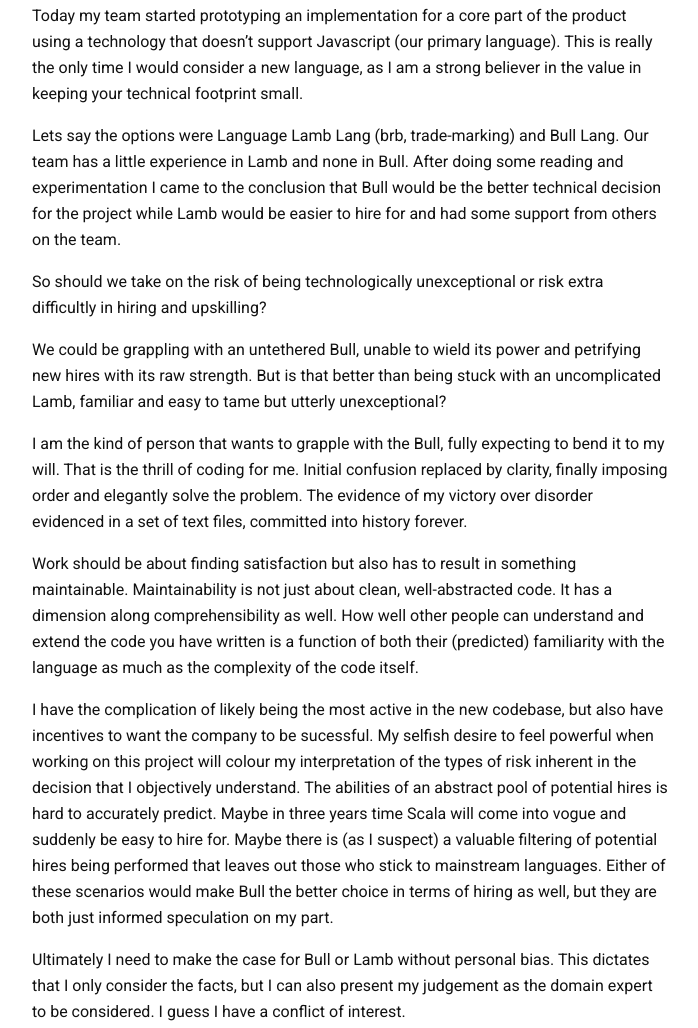
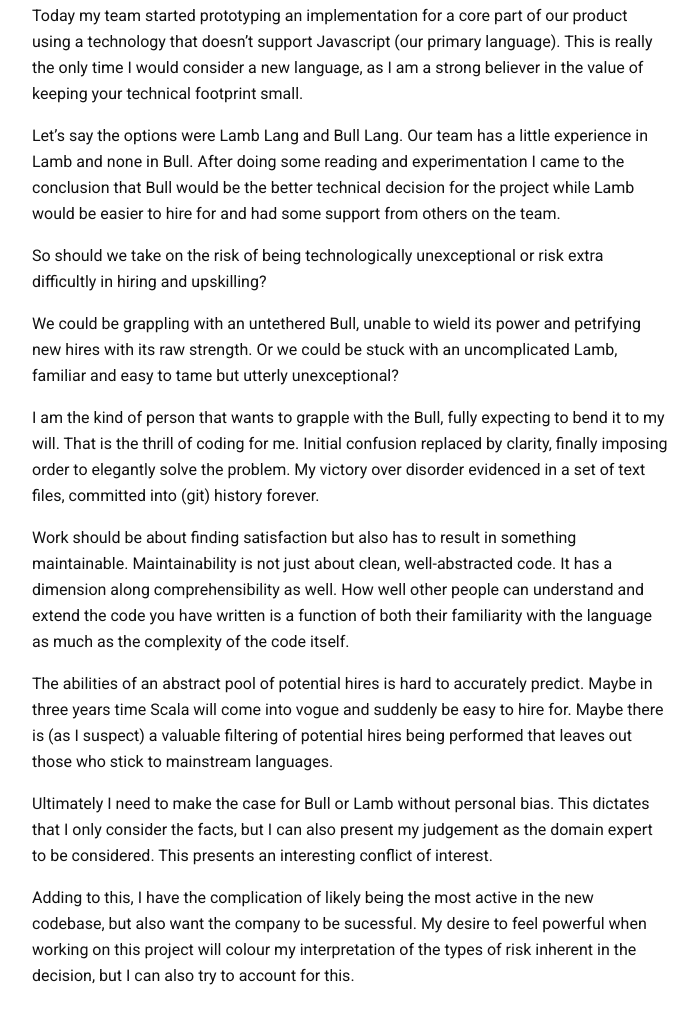
Before and after one commit to jtfell/blog, a plain HTML site: page posts/2019-11-03-Bull-and-Lamb.html in a window 1280 px wide. Shown: the part 245-1273 px from the top of the page, without its empty margins (290-988 px from the left). Drawn offline with Linux system fonts and the light colour scheme.

Commit message:
Publish.

```diff
--- a/posts/2019-11-03-Bull-and-Lamb.html
+++ b/posts/2019-11-03-Bull-and-Lamb.html
@@ -16,14 +16,15 @@
 
       <section class="mx-auto px3 py3">
         <h2 class="h2 caps">Bull and Lamb</h2>
-        <div><p>Today my team started prototyping an implementation for a core part of the product using a technology that doesn’t support Javascript (our primary language). This is really the only time I would consider a new language, as I am a strong believer in the value in keeping your technical footprint small.</p>
-<p>Lets say the options were Language Lamb Lang (brb, trade-marking) and Bull Lang. Our team has a little experience in Lamb and none in Bull. After doing some reading and experimentation I came to the conclusion that Bull would be the better technical decision for the project while Lamb would be easier to hire for and had some support from others on the team.</p>
+        <div><p>Today my team started prototyping an implementation for a core part of our product using a technology that doesn’t support Javascript (our primary language). This is really the only time I would consider a new language, as I am a strong believer in the value of keeping your technical footprint small.</p>
+<p>Let’s say the options were Lamb Lang and Bull Lang. Our team has a little experience in Lamb and none in Bull. After doing some reading and experimentation I came to the conclusion that Bull would be the better technical decision for the project while Lamb would be easier to hire for and had some support from others on the team.</p>
 <p>So should we take on the risk of being technologically unexceptional or risk extra difficultly in hiring and upskilling?</p>
-<p>We could be grappling with an untethered Bull, unable to wield its power and petrifying new hires with its raw strength. But is that better than being stuck with an uncomplicated Lamb, familiar and easy to tame but utterly unexceptional?</p>
-<p>I am the kind of person that wants to grapple with the Bull, fully expecting to bend it to my will. That is the thrill of coding for me. Initial confusion replaced by clarity, finally imposing order and elegantly solve the problem. The evidence of my victory over disorder evidenced in a set of text files, committed into history forever.</p>
-<p>Work should be about finding satisfaction but also has to result in something maintainable. Maintainability is not just about clean, well-abstracted code. It has a dimension along comprehensibility as well. How well other people can understand and extend the code you have written is a function of both their (predicted) familiarity with the language as much as the complexity of the code itself.</p>
-<p>I have the complication of likely being the most active in the new codebase, but also have incentives to want the company to be sucessful. My selfish desire to feel powerful when working on this project will colour my interpretation of the types of risk inherent in the decision that I objectively understand. The abilities of an abstract pool of potential hires is hard to accurately predict. Maybe in three years time Scala will come into vogue and suddenly be easy to hire for. Maybe there is (as I suspect) a valuable filtering of potential hires being performed that leaves out those who stick to mainstream languages. Either of these scenarios would make Bull the better choice in terms of hiring as well, but they are both just informed speculation on my part.</p>
-<p>Ultimately I need to make the case for Bull or Lamb without personal bias. This dictates that I only consider the facts, but I can also present my judgement as the domain expert to be considered. I guess I have a conflict of interest.</p></div>
+<p>We could be grappling with an untethered Bull, unable to wield its power and petrifying new hires with its raw strength. Or we could be stuck with an uncomplicated Lamb, familiar and easy to tame but utterly unexceptional?</p>
+<p>I am the kind of person that wants to grapple with the Bull, fully expecting to bend it to my will. That is the thrill of coding for me. Initial confusion replaced by clarity, finally imposing order to elegantly solve the problem. My victory over disorder evidenced in a set of text files, committed into (git) history forever.</p>
+<p>Work should be about finding satisfaction but also has to result in something maintainable. Maintainability is not just about clean, well-abstracted code. It has a dimension along comprehensibility as well. How well other people can understand and extend the code you have written is a function of both their familiarity with the language as much as the complexity of the code itself.</p>
+<p>The abilities of an abstract pool of potential hires is hard to accurately predict. Maybe in three years time Scala will come into vogue and suddenly be easy to hire for. Maybe there is (as I suspect) a valuable filtering of potential hires being performed that leaves out those who stick to mainstream languages.</p>
+<p>Ultimately I need to make the case for Bull or Lamb without personal bias. This dictates that I only consider the facts, but I can also present my judgement as the domain expert to be considered. This presents an interesting conflict of interest.</p>
+<p>Adding to this, I have the complication of likely being the most active in the new codebase, but also want the company to be sucessful. My desire to feel powerful when working on this project will colour my interpretation of the types of risk inherent in the decision, but I can also try to account for this.</p></div>
 
       </section>
 
```
Also changed, not shown: posts/2017-07-07-serverless-supercookies.html (+3 -3 lines), posts/2019-10-06-capitalisms-sharp-teeth.html (+5 -5 lines).
